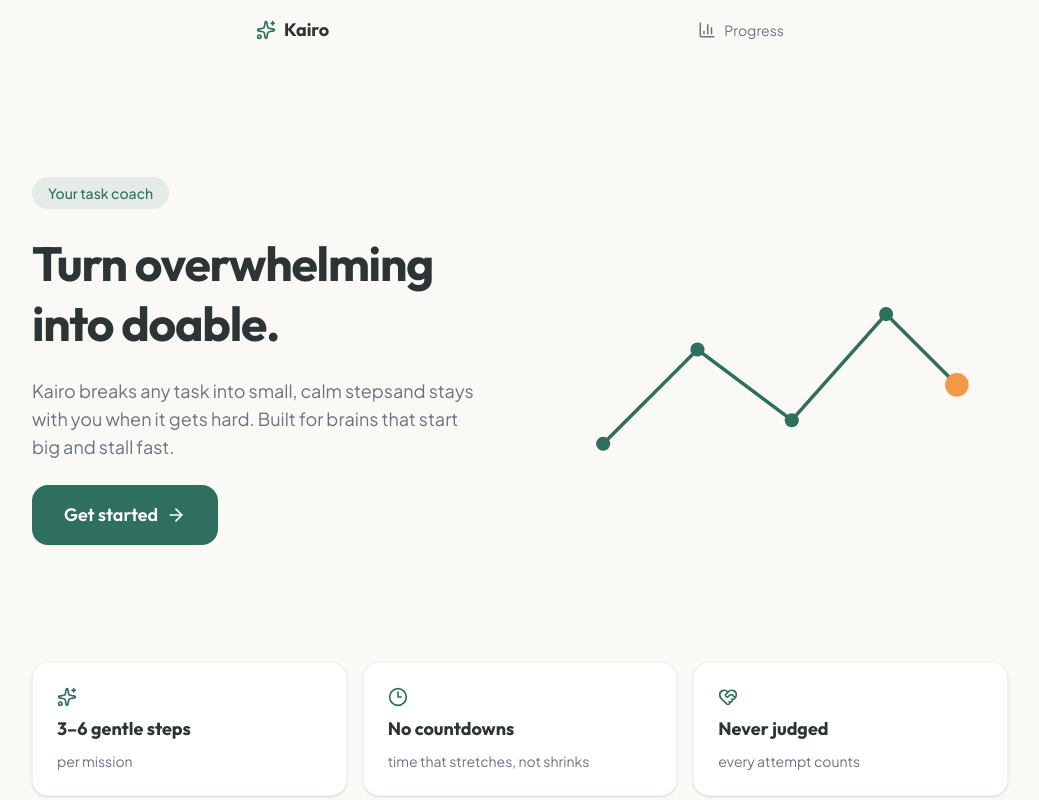
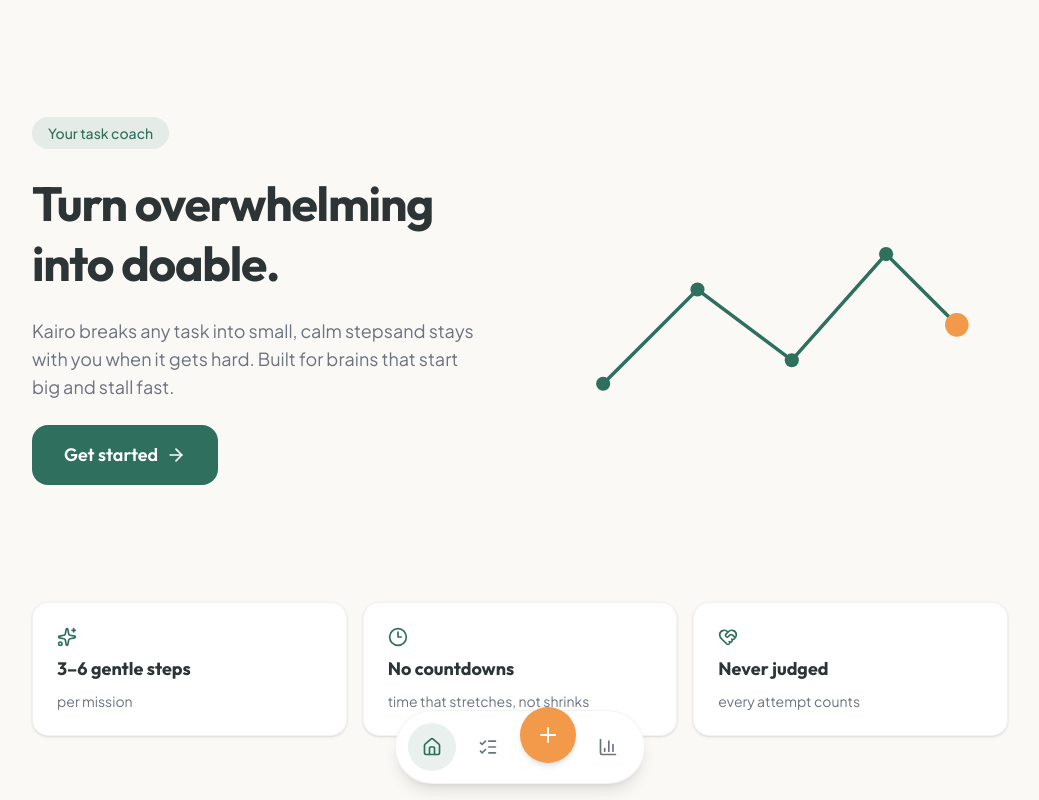
Before and after one commit to kaycee3y/kairo, a Next.js app in the folder kairo/: page / in a window 1280 px wide. Shown: the top 800 px of the page, without its empty margins (120-1159 px from the left). Built offline with nearby package versions, Linux system fonts and the light colour scheme.

Commit message:
Update layout.tsx

```diff
--- a/kairo/src/app/layout.tsx
+++ b/kairo/src/app/layout.tsx
@@ -1,8 +1,7 @@
-// src/app/layout.tsx
 import type { Metadata } from "next";
 import { Outfit, Plus_Jakarta_Sans } from "next/font/google";
 import "./globals.css";
-import { Header } from "@/components/ui/Header";
+import { BottomNav } from "@/components/ui/BottomNav";
 import { Footer } from "@/components/ui/Footer";
 
 const outfit = Outfit({
@@ -30,11 +29,11 @@
   return (
     <html lang="en">
       <body
-        className={`${outfit.variable} ${jakarta.variable} antialiased bg-[#FAF9F6] text-[#2D3436]`}
+        className={`${outfit.variable} ${jakarta.variable} antialiased bg-[#FAF9F6] text-[#2D3436] pb-24`}
       >
-        <Header />
         {children}
         <Footer />
+        <BottomNav />
       </body>
     </html>
   );
```
